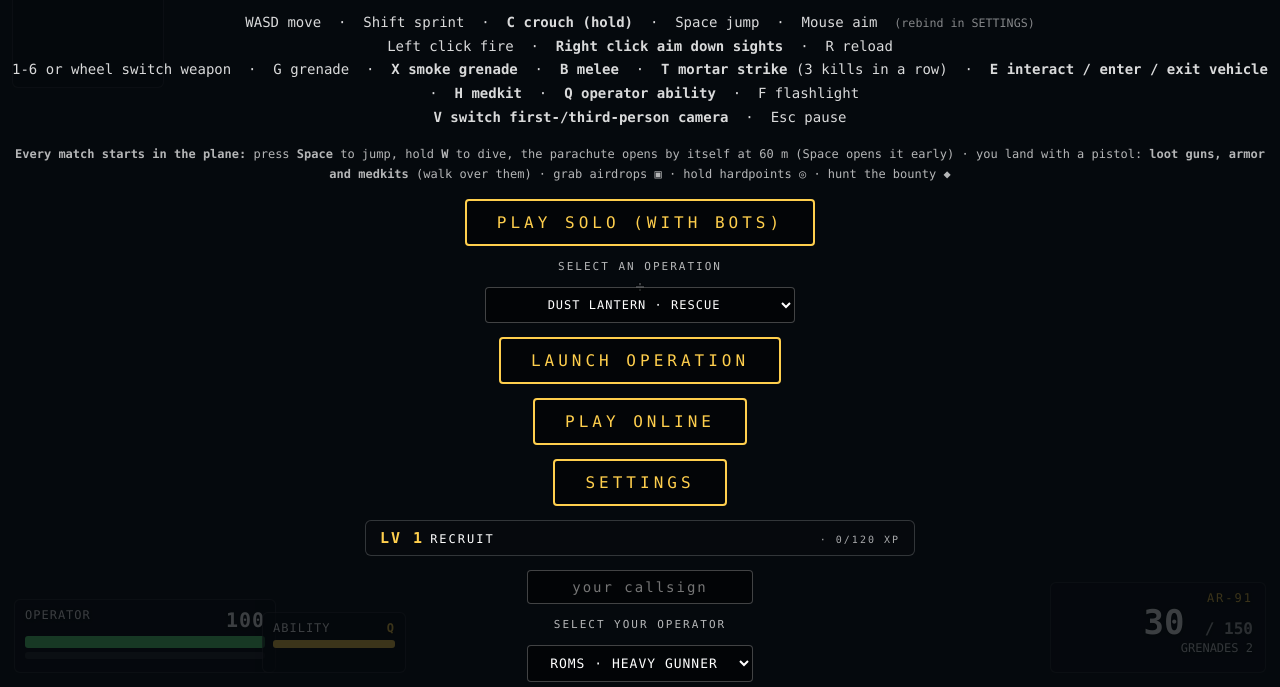
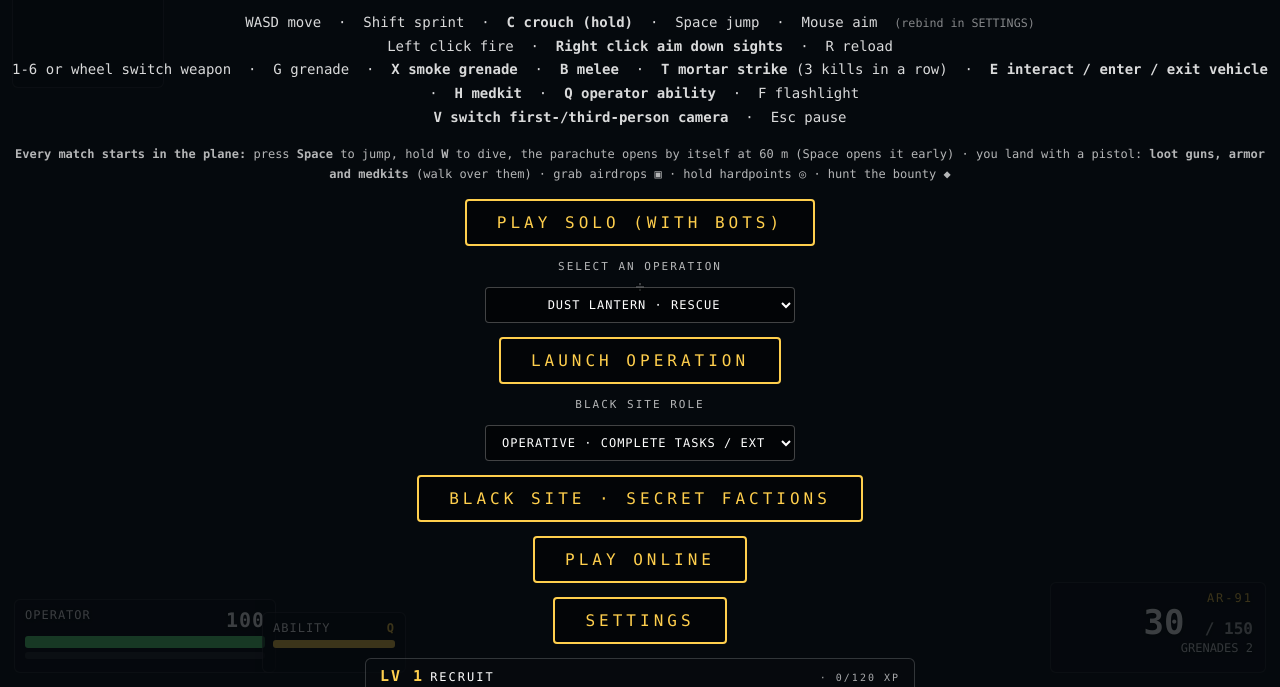
Before and after one commit to Classio08/nighthawk, a website built with Vite: page index.html in a window 1280 px wide. Shown: the part 113-800 px from the top of the page. Built offline with nearby package versions, Linux system fonts and the light colour scheme; no server answers.

Commit message:
feat(ui): add Black Site launch and emergency meeting overlays

```diff
--- a/index.html
+++ b/index.html
@@ -95,8 +95,8 @@
   .btn{pointer-events:auto;cursor:pointer;padding:12px 30px;border:2px solid var(--accent);color:var(--accent);background:rgba(0,0,0,.4);font:inherit;font-size:16px;letter-spacing:4px;border-radius:4px}
   .btn:hover{background:var(--accent);color:#000}
   #operatorbox{pointer-events:auto;background:rgba(0,0,0,.45);border:1px solid rgba(255,255,255,.25);color:#fff;font:inherit;font-size:13px;padding:9px 12px;border-radius:4px;text-align:center;width:226px;letter-spacing:1px}
-  #operatorbox option,#operationselect option{background:#111820;color:#fff}
-  #operationselect{pointer-events:auto;background:rgba(0,0,0,.45);border:1px solid rgba(255,255,255,.25);color:#fff;font:inherit;font-size:12px;padding:9px 12px;border-radius:4px;text-align:center;width:min(310px,90vw);letter-spacing:1px}
+  #operatorbox option,#operationselect option,#blacksite-role option,#meetingtarget option{background:#111820;color:#fff}
+  #operationselect,#blacksite-role,#meetingtarget{pointer-events:auto;background:rgba(0,0,0,.45);border:1px solid rgba(255,255,255,.25);color:#fff;font:inherit;font-size:12px;padding:9px 12px;border-radius:4px;text-align:center;width:min(310px,90vw);letter-spacing:1px}
   #operatorinfo{max-width:360px;min-height:52px;padding:8px 12px;background:rgba(0,0,0,.35);border:1px solid rgba(255,255,255,.12);border-radius:4px;font-size:11px;line-height:1.55;letter-spacing:.5px}
   #operatorinfo b{color:var(--accent)}
   #namebox{pointer-events:auto;background:rgba(0,0,0,.45);border:1px solid rgba(255,255,255,.25);color:#fff;font:inherit;font-size:14px;padding:8px 12px;border-radius:4px;text-align:center;width:200px;letter-spacing:2px;user-select:text}
@@ -163,6 +163,9 @@
   <label for="operationselect" style="font-size:11px;letter-spacing:2px;opacity:.7">SELECT AN OPERATION</label>
   <select id="operationselect" aria-label="Select operation"><option value="dust-lantern">DUST LANTERN · RESCUE</option><option value="relay-uplink">RELAY UPLINK · DEFEND</option><option value="ghost-frequency">GHOST FREQUENCY · SIGNAL HUNT</option></select>
   <button class="btn" id="operationbtn">LAUNCH OPERATION</button>
+  <label for="blacksite-role" style="font-size:11px;letter-spacing:2px;opacity:.7">BLACK SITE ROLE</label>
+  <select id="blacksite-role" aria-label="Select Black Site role"><option value="operative">OPERATIVE · COMPLETE TASKS / EXTRACT</option><option value="infiltrator">INFILTRATOR · SABOTAGE / ELIMINATE</option><option value="random">CLASSIFIED · RANDOM ROLE</option></select>
+  <button class="btn" id="blacksitebtn">BLACK SITE · SECRET FACTIONS</button>
   <button class="btn" id="onlinebtn">PLAY ONLINE</button>
   <button class="btn" id="startsettings">SETTINGS</button>
   <details id="profile"><summary>LV 1 RECRUIT</summary></details>
@@ -176,6 +179,7 @@
 </div>
 <div id="lobby" class="ov"><h2>FINDING A MATCH</h2><p id="lobbytxt">connecting...</p><p style="opacity:.6;font-size:12px">empty slots are filled with bots, so you always get a full match</p><button class="btn" id="lobbycancel">CANCEL</button></div>
 <div id="pause" class="ov"><h2>PAUSED</h2><p>Click RESUME or press Esc again to keep playing.</p><button class="btn" id="resumebtn">RESUME</button><button class="btn" id="pausesettings">SETTINGS</button></div>
+<div id="meeting" class="ov"><h2>EMERGENCY MEETING</h2><p id="meetingreason">An operative reported a body.</p><select id="meetingtarget" aria-label="Vote for a suspect"></select><button class="btn" id="meetingvote">CAST VOTE</button></div>
 <div id="settings" class="ov" role="dialog" aria-label="Settings"><h2>SETTINGS</h2><div id="settingsbody"></div><button class="btn" id="settingsback">BACK</button></div>
 <div id="end" class="ov">
   <h1 id="endtitle">ELIMINATED</h1>
```
